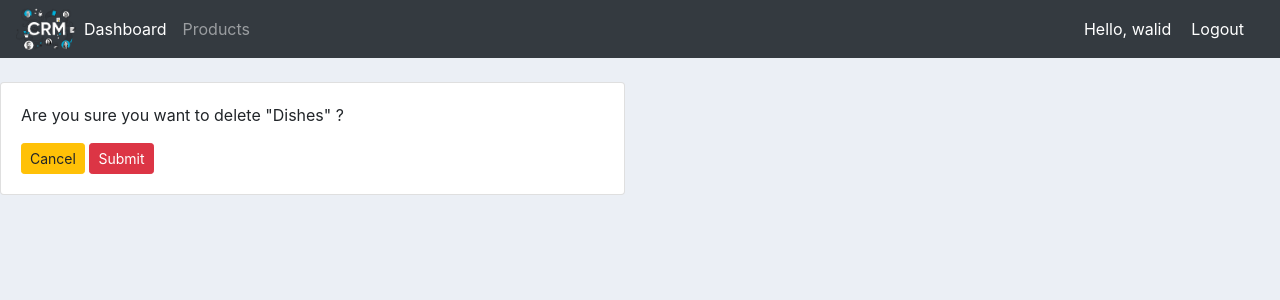
After one commit to WalidMohamed1/Customer-Relationship-Management, a Django app: page /delete_customer_order/25 in a window 1280 px wide. The commit adds this page. Shown: the top 300 px of the page. Run offline with Django 3.2, Linux system fonts and the light colour scheme; a user stored in the database is signed in; data comes from the database, SQL or seed files in the repository; both versions use the stored data as it was after the commit.

Commit message:
Delete customer order

```diff
--- a/accounts/templates/accounts/customer.html
+++ b/accounts/templates/accounts/customer.html
@@ -66,7 +66,7 @@
 					<td>{{order.date_created}}</td>
 					<td>{{order.status}}</td>
 					<td><a class="btn btn-sm btn-info" href="{% url 'update_order' order.id %}">Update</a></td>
-					<td><a class="btn btn-sm btn-danger" href="{% url 'delete_order' order.id %}">Delete</a></td>
+					<td><a class="btn btn-sm btn-danger" href="{% url 'delete_customer_order' order.id %}">Delete</a></td>
 				</tr>
 				{% endfor %}
 
--- /dev/null
+++ b/accounts/templates/accounts/delete_customer_order.html
@@ -0,0 +1,23 @@
+{% extends 'accounts/main.html' %}
+{% load static %}
+{% block content %}
+
+<br>
+<div class="row">
+	<div class="col-md-6">
+		<div class="card card-body">
+
+            <p>Are you sure you want to delete "{{order}}" ?</p>
+
+            <form action="{% url 'delete_customer_order' order.id %}" method="POST">
+
+                {% csrf_token %}
+                <a class="btn btn-sm btn-warning" href="{% url 'customer' order.customer.id %}">Cancel</a>
+                <input class="btn btn-sm btn-danger" type="submit" name="Confirm">
+            </form>
+
+		</div>
+	</div>
+</div>
+
+{% endblock %}
--- a/accounts/urls.py
+++ b/accounts/urls.py
@@ -14,15 +14,19 @@ urlpatterns = [
     path('user/', views.userPage, name='user-page'),
     path('account/', views.accountSettings, name='account'),
     path('products/', views.products, name='products'),
-    path('customer/<str:pk_test>/', views.customer, name='customer'),
+    path('create_product/', views.createProduct, name ='create_product'),
 
-    path("make_order/", views.MakeOrder, name="make_order"),
 
     path('create_order/<str:pk>/', views.createOrder, name='create_order'),
     path('update_order/<str:pk>/', views.updateOrder, name='update_order'),
     path('delete_order/<str:pk>/', views.deleteOrder, name='delete_order'),
 
-    path('create_product/', views.createProduct, name ='create_product'),
+    path('customer/<str:pk_test>/', views.customer, name='customer'),
+    path('delete_customer_order/<int:id>', views.deleteCustomerOrder, name='delete_customer_order'),
+
+
+    path("make_order/", views.MakeOrder, name="make_order"),
+
 
     path('reset_password/',
      auth_views.PasswordResetView.as_view(template_name="accounts/password_reset.html"),
--- a/accounts/views.py
+++ b/accounts/views.py
@@ -140,6 +140,21 @@ def customer(request, pk_test):
 
 
 @login_required(login_url='login')
+@allowed_users(allowed_roles=['admin'])
+def createProduct(request):
+    ProductFormSet = modelformset_factory(Product, form=CreateProductForm, extra=5)
+    formset = ProductFormSet(queryset=Order.objects.none())
+    if request.method == 'POST':
+        formset = ProductFormSet(request.POST)
+        if formset.is_valid():
+            formset.save()
+            return redirect('products')
+
+    context = {'formset':formset}
+    return render(request, 'accounts/create_product.html', context)
+
+
+@login_required(login_url='login')
 @allowed_users(allowed_roles=['customer'])
 def MakeOrder(request):
     customer = request.user.customer
@@ -157,9 +172,7 @@ def MakeOrder(request):
             return redirect('user-page')
 
 
-    context = {
-        'form' : form,
-    }
+    context = {'form' : form}
     return render(request, 'accounts/make_order.html', context)
 
 
@@ -206,19 +219,17 @@ def deleteOrder(request, pk):
 
     order = Order.objects.get(id=pk)
     context = {'item':order}
-    return render(request, 'accounts/delete.html', context)
+    return render(request, 'accounts/delete_order.html', context)
 
 
 @login_required(login_url='login')
 @allowed_users(allowed_roles=['admin'])
-def createProduct(request):
-    ProductFormSet = modelformset_factory(Product, form=CreateProductForm, extra=5)
-    formset = ProductFormSet(queryset=Order.objects.none())
+def deleteCustomerOrder(request, id):
+    order = Order.objects.get(id=id)
+
     if request.method == 'POST':
-        formset = ProductFormSet(request.POST)
-        if formset.is_valid():
-            formset.save()
-            return redirect('products')
+        order.delete()
+        return redirect('customer', order.customer.id)
 
-    context = {'formset':formset}
-    return render(request, 'accounts/create_product.html', context)
+    context = {'order':order}
+    return render(request, 'accounts/delete_customer_order.html', context)
```
Also changed, not shown: accounts/templates/accounts/delete_order.html (renamed from accounts/templates/accounts/delete.html), db.sqlite3.
